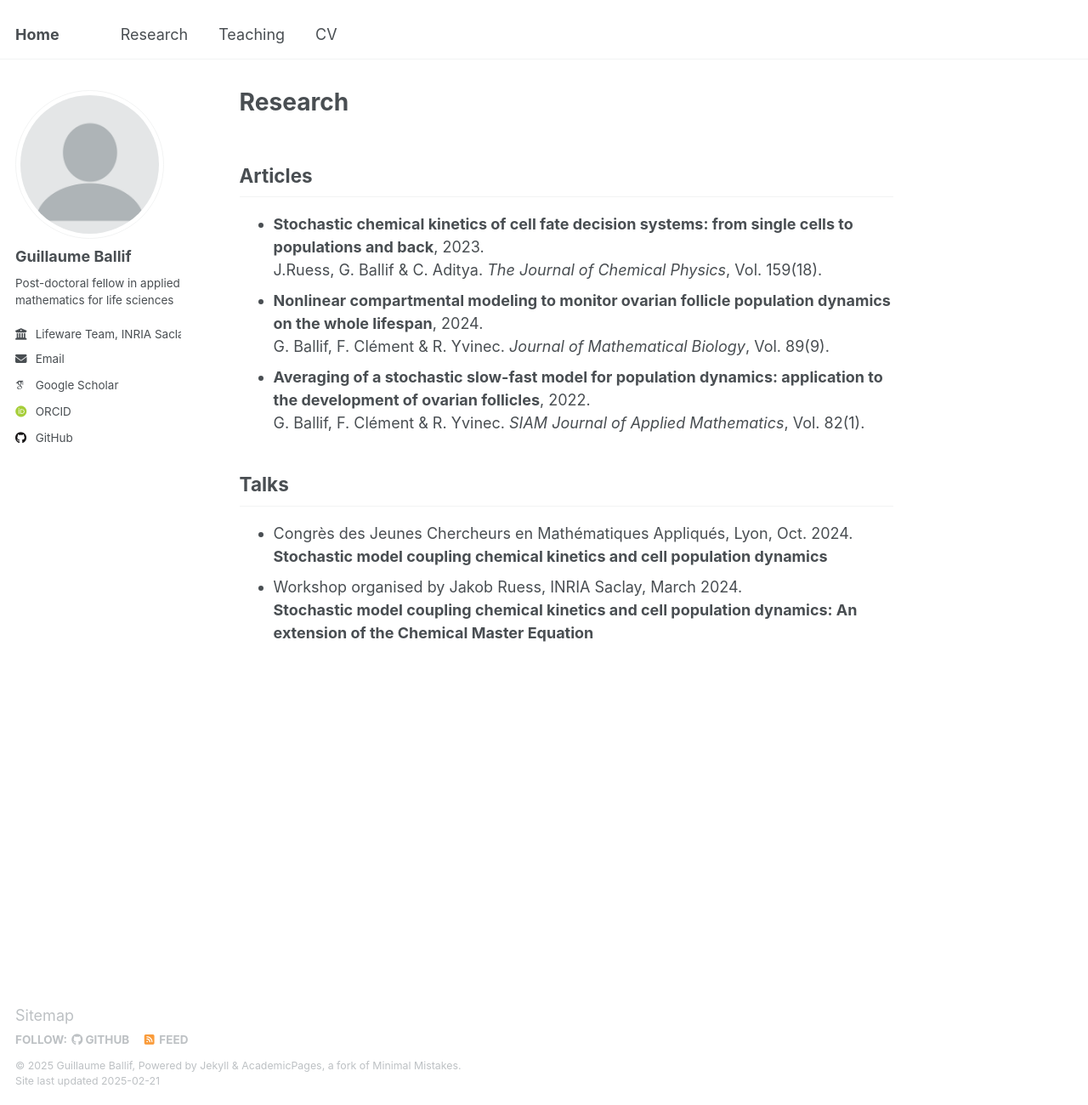
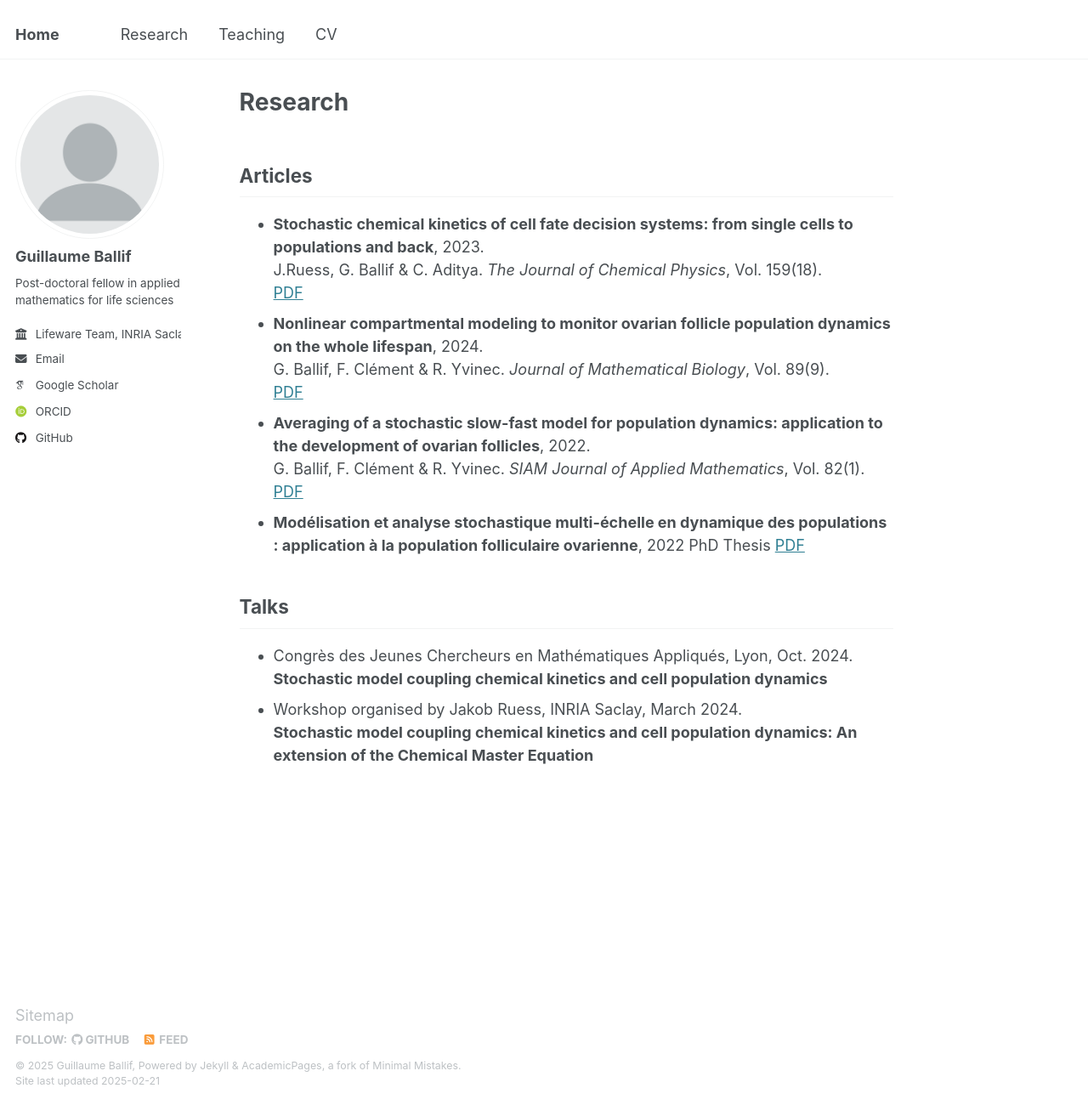
Before and after one commit to guillaumeballif/guillaumeballif.github.io, a Jekyll site: the page built from _pages/research.md, in a window 1280 px wide and 1300 px high. Shown: the whole window at 85% size. Built offline with Jekyll 4.4.1, drawn with Linux system fonts in a browser that asks for light colours; some web fonts are replaced.

Commit message:
Update research.md

```diff
--- a/_pages/research.md
+++ b/_pages/research.md
@@ -10,11 +10,17 @@ redirect_from:
 ## Articles
 
 * **Stochastic chemical kinetics of cell fate decision systems: from single cells to populations and back**, 2023.\
-  J.Ruess, G. Ballif & C. Aditya. _The Journal of Chemical Physics_, Vol. 159(18).
+  J.Ruess, G. Ballif & C. Aditya. _The Journal of Chemical Physics_, Vol. 159(18).\
+  [PDF](https://inria.hal.science/hal-04275681v1)
 * **Nonlinear compartmental modeling to monitor ovarian follicle population dynamics on the whole lifespan**, 2024.\
-  G. Ballif, F. Clément & R. Yvinec. _Journal of Mathematical Biology_, Vol. 89(9).
+  G. Ballif, F. Clément & R. Yvinec. _Journal of Mathematical Biology_, Vol. 89(9).\
+  [PDF](https://hal.science/hal-03739205v1)
 * **Averaging of a stochastic slow-fast model for population dynamics: application to the development of ovarian follicles**, 2022.\
-  G. Ballif, F. Clément & R. Yvinec. _SIAM Journal of Applied Mathematics_, Vol. 82(1).
+  G. Ballif, F. Clément & R. Yvinec. _SIAM Journal of Applied Mathematics_, Vol. 82(1).\
+  [PDF](https://hal.science/hal-03405177v1)
+* **Modélisation et analyse stochastique multi-échelle en dynamique des populations : application à la population folliculaire ovarienne**, 2022
+  PhD Thesis
+  [PDF](https://theses.hal.science/tel-04449460)
 
 ## Talks
 
```
